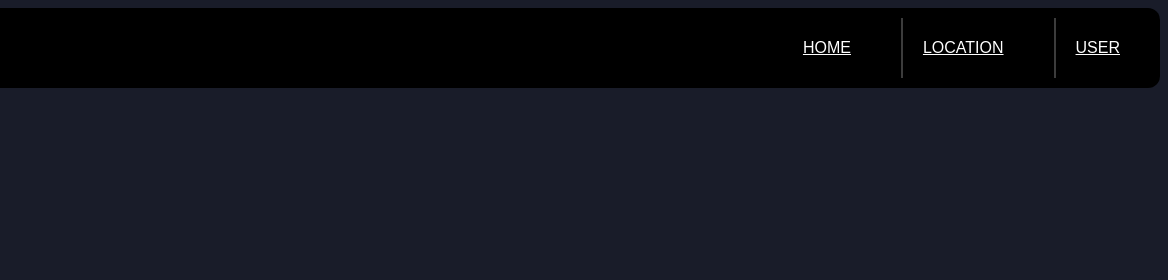
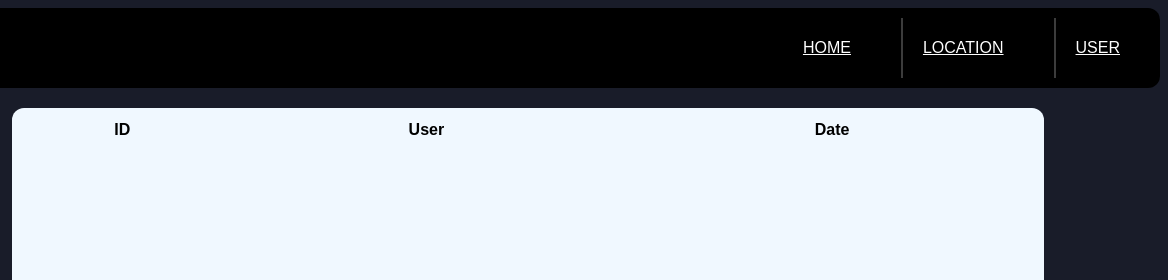
Before and after one commit to fernando-cb12/DrakkarAdmin, a website: page admin.html in a window 1280 px wide. Shown: the top 280 px of the page, 112-1280 px from the left. Drawn offline with Linux system fonts and the light colour scheme.

Commit message:
minnor changes in HTML

```diff
--- a/admin.html
+++ b/admin.html
@@ -23,5 +23,19 @@
             </div>
         </div>
     </header>
+    <div id="table_container">
+        <table>
+            <tr>
+                <th>ID</th>
+                <th>User</th>
+                <th>Date</th>
+            </tr>
+            <tr>
+                <td></td>
+                <td></td>
+                <td></td>
+            </tr>
+        </table>
+    </div>
 </body>
 </html>
--- a/controllers/usersController.js
+++ b/controllers/usersController.js
@@ -78,7 +78,7 @@ const checkPaymentStatus = (req, res) => {
 
         const fechaPago = new Date(results[0].fecha_pago);
         const fechaActual = new Date();
-        const diferencia = Math.ceil((fechaPago - fechaActual) / (1000 * 60 * 60 * 24)); // Diferencia en días
+        const diferencia = Math.ceil((fechaPago - fechaActual) / (1000 * 60 * 60 * 24));
 
         if (diferencia >= 0) {
             res.status(200).json({
--- a/server.js
+++ b/server.js
@@ -1,6 +1,6 @@
 const express = require('express');
 const db = require('./db/connection');
-const usersRoutes = require('./routes/users'); // Importar rutas de usuarios
+const usersRoutes = require('./routes/users');
 const morgan = require('morgan');
 
 const app = express();
--- a/style.css
+++ b/style.css
@@ -89,3 +89,17 @@ header{
     border: 2px solid rgb(25, 28, 41);
     color: rgb(25, 28, 41);
 }
+
+#table_container{
+    background-color: aliceblue;
+    margin-top: 20px;
+    width: 80%;
+    height: 720px;
+    border-radius: 12px;
+    color: black;
+    padding: 10px;
+}
+
+table{
+    width: 100%;
+}
```
